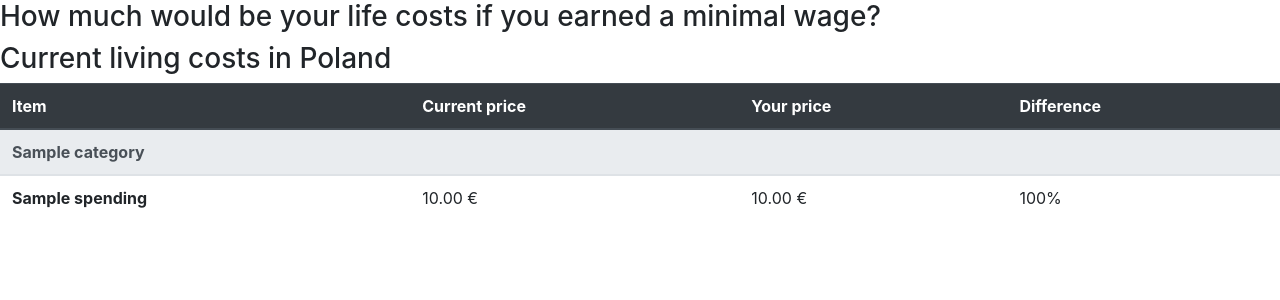
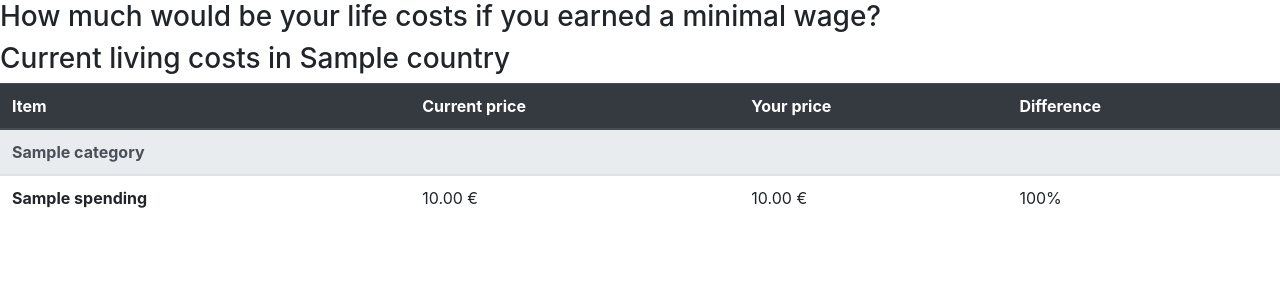
Before and after one commit to koszany/bridgethegap, a Django app: a page that uses wagegap/templates/wagegap/purchase_power.html in a window 1280 px wide. Shown: the top 300 px of the page. Run offline with Django 3.2, Linux system fonts and the light colour scheme; tables that the repository leaves empty hold one stand-in row (values such as "Sample post"); some libraries are stand-ins or nearby versions.

Commit message:
Fix country name in the  header

```diff
--- a/wagegap/templates/wagegap/purchase_power.html
+++ b/wagegap/templates/wagegap/purchase_power.html
@@ -3,7 +3,7 @@
   <h3>
     How much would be your life costs if you earned a minimal wage?
   </h3>
-  <h3>Current living costs in Poland</h3>
+  <h3>Current living costs in {{country_name}}</h3>
     <div id="content">
 
       <table class="table">
--- a/wagegap/views.py
+++ b/wagegap/views.py
@@ -38,6 +38,7 @@ def purchase_power(request, country_name, wage):
         current_numbers[category.name][spending.name] = price
 
     context = {
+         'country_name': country_name,
          'current_numbers': current_numbers.items,
      }
     return render(request, 'wagegap/purchase_power.html', context)
```
